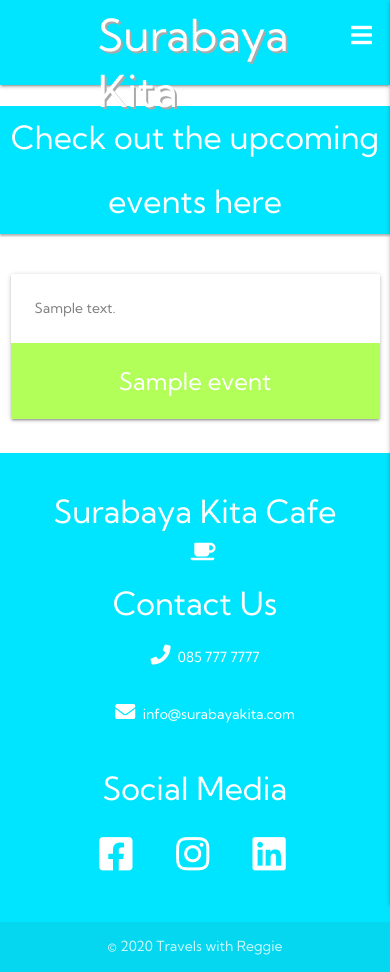
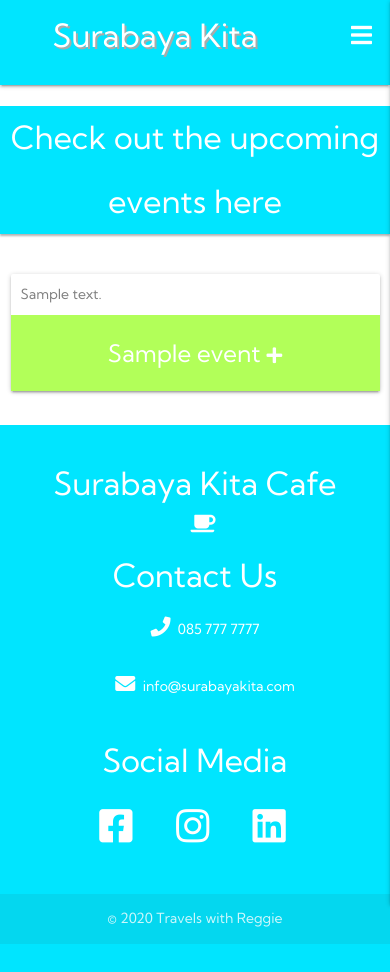
Before and after one commit to junokili/Surabaya-Kita, a Flask app: page /search in a window 390 px wide. After the commit the page ends 944 px from the top, so only its background shows below. Run offline with Flask 2, Linux system fonts and the light colour scheme; a database or web service that is not in the repository returns one stand-in record (values such as "Sample title"); some libraries are stand-ins or nearby versions.

Commit message:
updated events and single event pages and css

```diff
--- a/app.py
+++ b/app.py
@@ -89,11 +89,10 @@ def my_profile(username):
     # get session username from database
     username = mongo.db.users.find_one(
         {"username": session["user"]})["username"]
-    users = mongo.db.users.find()
 
     if session['user']:
         return render_template('my_profile.html',
-                               username=username, users=users)
+                               username=username)
 
     return redirect(url_for('login'))
 
@@ -203,6 +202,13 @@ def delete_event(event_id):
     return redirect(url_for('get_events'))
 
 
+@app.route('/single_event/<event_id>')
+def single_event(event_id):
+    event = mongo.db.events.find_one({"_id": ObjectId(event_id)})
+    return render_template('single_event.html',
+                           event=event)
+
+
 @app.route('/contact_us')
 def contact_us():
     return render_template("contact_us.html")
--- a/static/css/style.css
+++ b/static/css/style.css
@@ -18,31 +18,22 @@ p {
     -moz-box-shadow: 0px 2px 2px 0px rgba(0,0,0,0.3);
     box-shadow: 0px 2px 2px 0px rgba(0,0,0,0.3);
 }
-
 .text-shadow {
     text-shadow: 1px 1px #aaaaaa;
 }
-
-h3 {
-    text-shadow: 1px 1px #aaaaaa;
-}
-
 .white-text {
     color: white;
 }
-
 #sby-kita {
     font-size: 44px;
     margin-left: 20px;
     text-shadow: 2px 2px #aaaaaa;
 }
-
 .nav-extended {
     min-height: 85px;
     padding-top: 7px;
     margin-bottom: 10px;
 }
-
 #search-bar {
     max-height: 95px;
     padding-left: 40px;
@@ -76,19 +67,51 @@ h3 {
     text-align: center;
 }
 
-.event-title {
+.card-link-div {
     background-color: #b2ff59  !important;
     margin: 0px;
     padding: 20px;
 }
-
-.event-link {
+.card .card-action a:not(.btn):not(.btn-large):not(.btn-small):not(.btn-large):not(.btn-floating) {
     color: white;
     font-size: 24px;
+    transition-property: color;
+   -webkit-transition-property: color 0.5s ease;
 }
+.card .card-action a:not(.btn):not(.btn-large):not(.btn-small):not(.btn-large):not(.btn-floating):hover {
+    color: white;
+}
+.card-link-i {
+    margin-left: 5px;
+}
+#sgl-event-title {
+    padding: 20px;
+    margin-bottom: 0px;
+}
+#sgl-event-card {
+    margin-top: 0px;
+}
+.sgl-event {
+    margin: 5px;
+}
+.card .card-content {
+    padding: 10px;
+}
+.card-link-div a {
+    color: #fff;
+    font-size: 24px;
+}
+#event-deets {
+    font-size: 18px;
+}
+
 /* footer */
 .page-footer {
     background-color: #00e5ff;
+}
+
+.right-border {
+    border-right: 2px solid white;
 }
 .footer .fa {
   margin-left: 20px;
@@ -175,9 +198,19 @@ ul.dropdown-content.select-dropdown li span {color: #00e5ff; }
 .timepicker-canvas-bearing { fill: #00e5ff !important; }
 .timepicker-canvas-bg { fill: #00e5ff !important; }
 
-@media (max-width: 800px) {
+@media (max-width: 765px) {
 
 #sby-kita {
-    margin-left: 0px;
+    margin-left: -40px;
+    margin-right: -20px;
+    font-size: 32px;
+    text-align: left;
 }
+.bottom-border {
+    border-bottom: 2px solid #fff;
 }
+.right-border {
+    border-right: 0px;
+}
+
+}
--- a/templates/events.html
+++ b/templates/events.html
@@ -37,8 +37,10 @@
         <!-- {% endif %}<br>
 {{ event.created_by }}<br> -->
       </div>
-      <div class="event-title center-align">
-        <a class="event-link" href="#">{{ event.event_name }}</a>
+      <div class="card-link-div center-align">
+        <a class="card-link" href="{{ url_for('single_event', event_id=event._id) }}">{{ event.event_name }}
+        <i class="fas fa-plus prefix white-text tooltipped" id="event-deets"
+                data-position="right" data-tooltip="Get Details"></i></a>
       </div>
     </div>
   </div>
```
Also changed, not shown: templates/single_event.html (added, +55 -0 lines).
